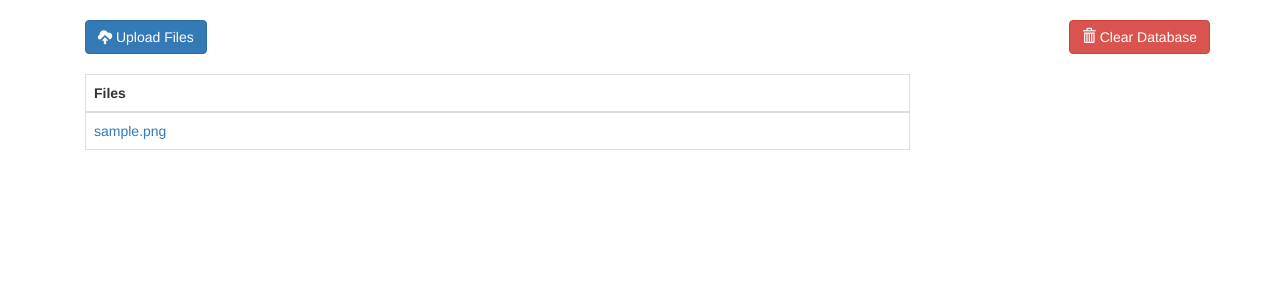
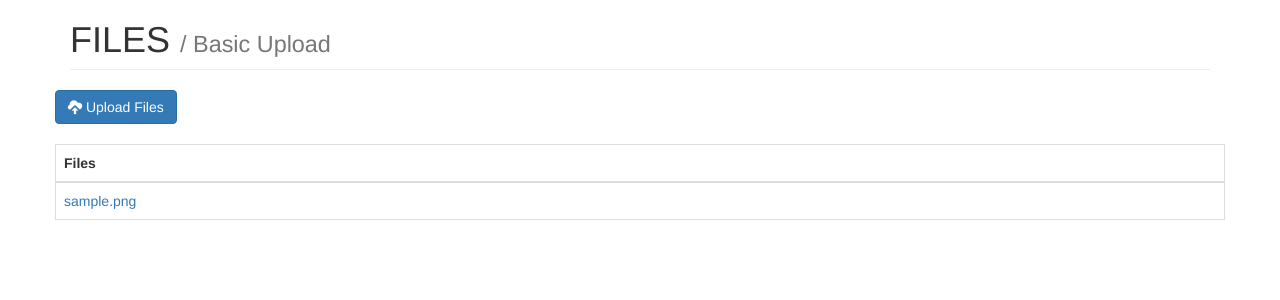
Before and after one commit to Prajjwal-Arya/sharingZONE, a Django app: page /photos/basic-upload/ in a window 1280 px wide. Shown: the part 52-352 px from the top of the page. Run offline with Django 3.2, Linux system fonts and the light colour scheme; tables that the repository leaves empty hold one stand-in row (values such as "Sample post"); some libraries are stand-ins or nearby versions.

Commit message:
Update base.html

```diff
--- a/mysite/photos/templates/photos/base.html
+++ b/mysite/photos/templates/photos/base.html
@@ -1,16 +1,41 @@
 {% extends 'base.html' %}
+<script>
 
+window.onload = function () {
+  // Get all the elements that match the selector as arrays
+  var copyTextareaBtn = Array.prototype.slice.call(document.querySelectorAll('.js-textareacopybtn'));
+  var copyTextarea = Array.prototype.slice.call(document.querySelectorAll('.js-copytextarea'));
+
+  // Loop through the button array and set up event handlers for each element
+  copyTextareaBtn.forEach(function(btn, idx){
+
+    btn.addEventListener("click", function(){
+
+      // Get the textarea who's index matches the index of the button
+      copyTextarea[idx].select();
+
+      try {
+        var msg = document.execCommand('copy') ? 'successful' : 'unsuccessful';
+        console.log('Copying text command was ' + msg);
+      } catch (err) {
+        console.log('Whoops, unable to copy');
+      }
+
+    });
+
+  });
+}
+</script>
 {% block content %}
-   <form method="post" action="{% url 'photos:clear_database' %}">
-    {% csrf_token %}
-    <input type="hidden" name="next" value="{{ request.path }}">
-    <button type="submit" class="btn btn-danger pull-right">
-      <span class="glyphicon glyphicon-trash"></span> Clear Database
-    </button>
-  </form>
-    <div class="col-md-9">
+<h1 class="page-header">
+    FILES
+    <small>/ {% block title %}{% endblock %}</small>
+  </h1>
+
+  <div class="row">
+
       {% block photos_content %}
       {% endblock %}
-    </div>
   </div>
+
 {% endblock %}
```
